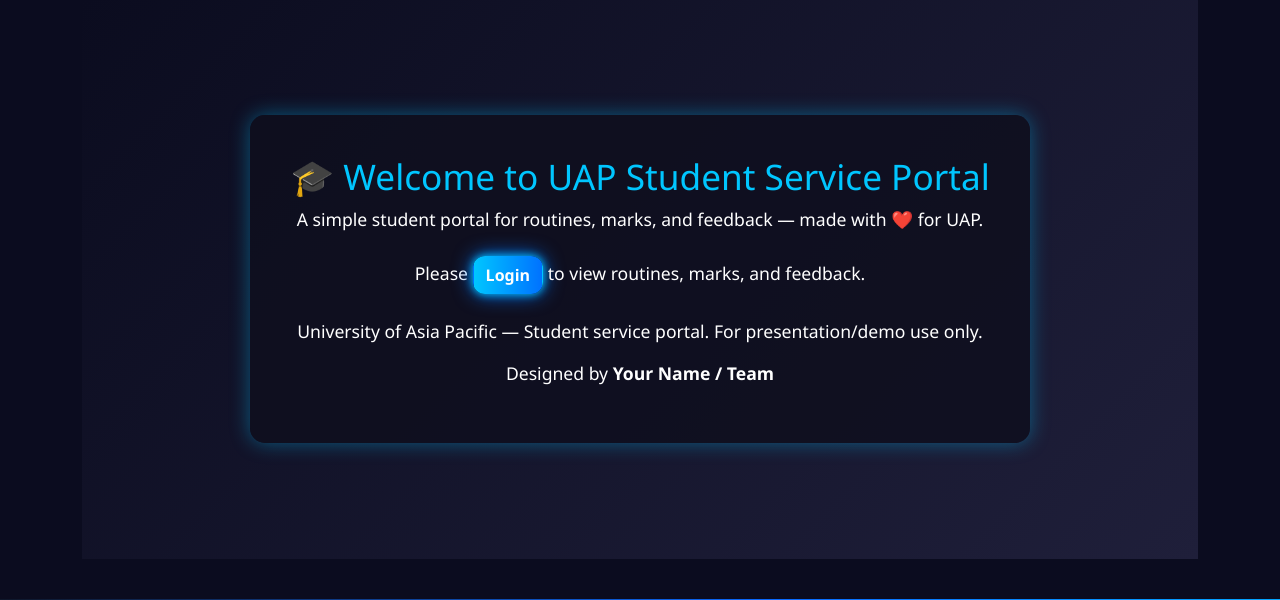
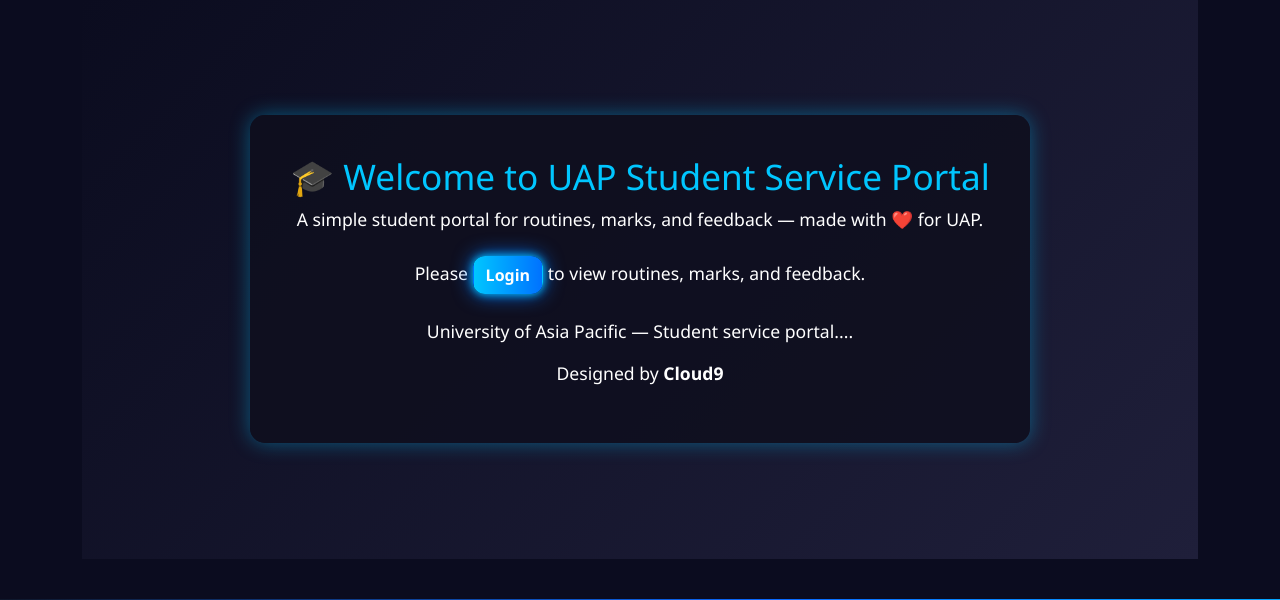
Before and after one commit to rizon53/UAP_Student_Service_Portal, a Django app: page / in a window 1280 px wide. Shown: the part 81-681 px from the top of the page. Run offline with Django 5.2, Linux system fonts and the light colour scheme.

Commit message:
Updated templates home.html

```diff
--- a/templates/home.html
+++ b/templates/home.html
@@ -10,7 +10,7 @@
 {% block content %}
 <div class="homepage">
     <div class="hero-card">
-        <h1>🎓 Welcome to UAP Student Service Portal</h1>
+        <h1>🎓 Welcome {{ user.username }} to UAP Student Service Portal </h1>
         <p>A simple student portal for routines, marks, and feedback — made with ❤️ for UAP.</p>
 
         {% if user.is_authenticated %}
@@ -31,8 +31,8 @@
         </p>
         {% endif %}
         <div class="mt-4">
-            <p>University of Asia Pacific — Student service portal. For presentation/demo use only.</p>
-            <p>Designed by <strong>Your Name / Team</strong></p>
+            <p>University of Asia Pacific — Student service portal....</p>
+            <p>Designed by <strong>Cloud9</strong></p>
         </div>
     </div>
 </div>
```
